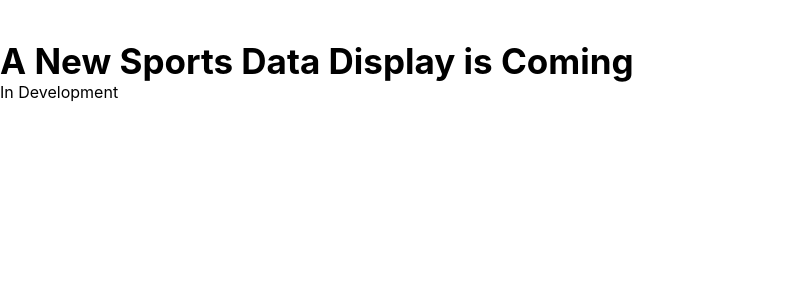
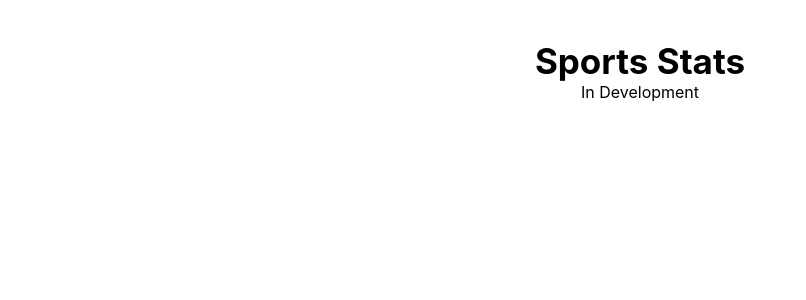
Before and after one commit to Auddity/Sports-Stats-Display, a React (Create React App) app: page / in a window 1280 px wide. Shown: the top 300 px of the page, without its empty margins (0-806 px from the left). Built offline with nearby package versions, Linux system fonts and the light colour scheme.

Commit message:
home component, scss file

```diff
--- a/src/App.js
+++ b/src/App.js
@@ -1,13 +1,13 @@
-import { Route, Routes } from 'react-router-dom'
+import { Route, Routes } from 'react-router-dom';
 import './App.scss';
-import TempLanding from './components/TempLanding';
-import CircleGraph from './components/CircleGraph'
+import Home from './components/Home';
+import CircleGraph from './components/CircleGraph';
 import TreeMap from './components/TreeMap';
 
 function App() {
   return (
     <Routes>
-      <Route path="/" element={<TempLanding />} />
+      <Route path="/" element={<Home />} />
       <Route path="CircleGraph" element={<CircleGraph />} />
       <Route path="TreeMap" element={<TreeMap />} />
     </Routes>
--- /dev/null
+++ b/src/components/Home.js
@@ -0,0 +1,12 @@
+import '../sass/layout/_Home.scss';
+
+function Home() {
+  return (
+    <div className="Home">
+      <h1>Sports Stats</h1>
+      <p>In Development</p>
+    </div>
+  );
+}
+
+export default Home;
--- a/src/components/TempLanding.js
+++ /dev/null
@@ -1,11 +0,0 @@
-
-function TempUnderConst() {
-  return (
-    <div className="Temp">
-      <h1>A New Sports Data Display is Coming</h1>
-      <p>In Development</p>
-    </div>
-  )
-}
-
-export default TempUnderConst
--- /dev/null
+++ b/src/sass/layout/_Home.scss
@@ -0,0 +1,3 @@
+.Home {
+  text-align: center;
+}
```
Also changed, not shown: 2 other files (tests, documents, lock files or other folders).
